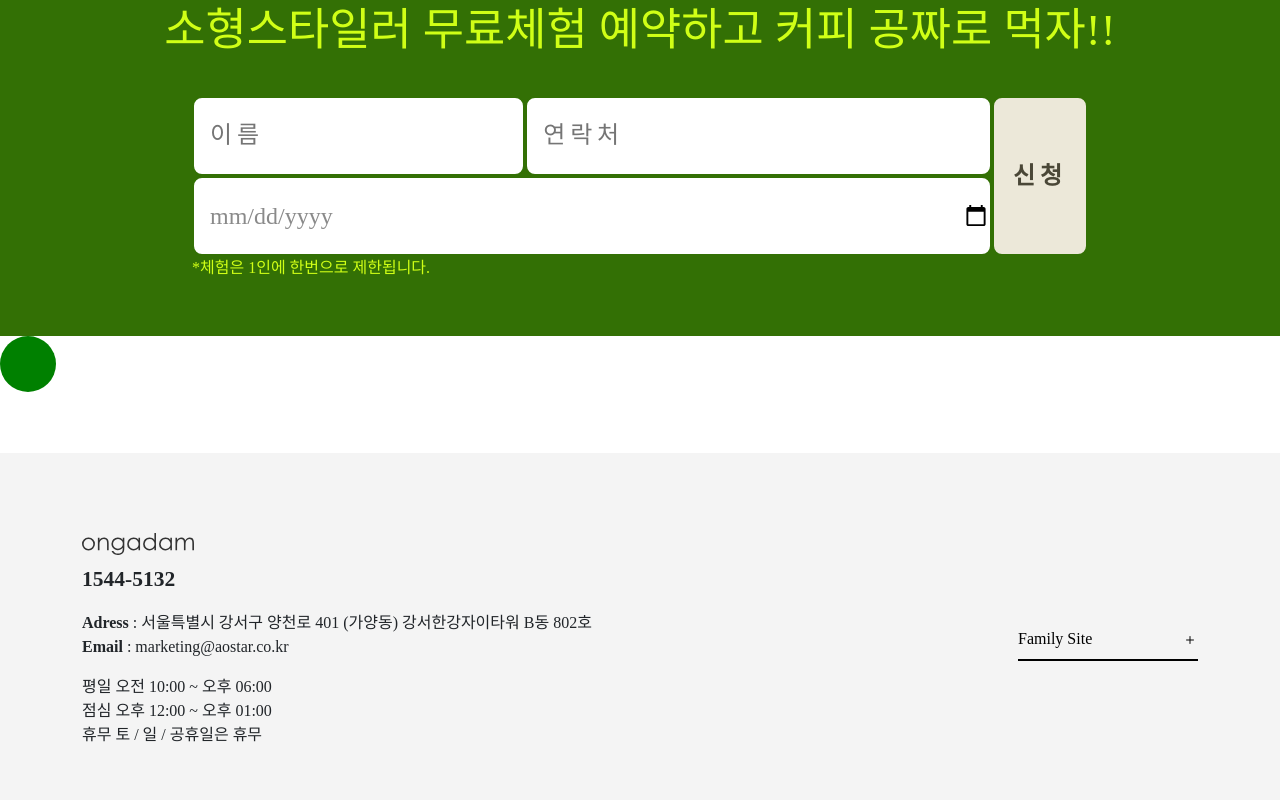
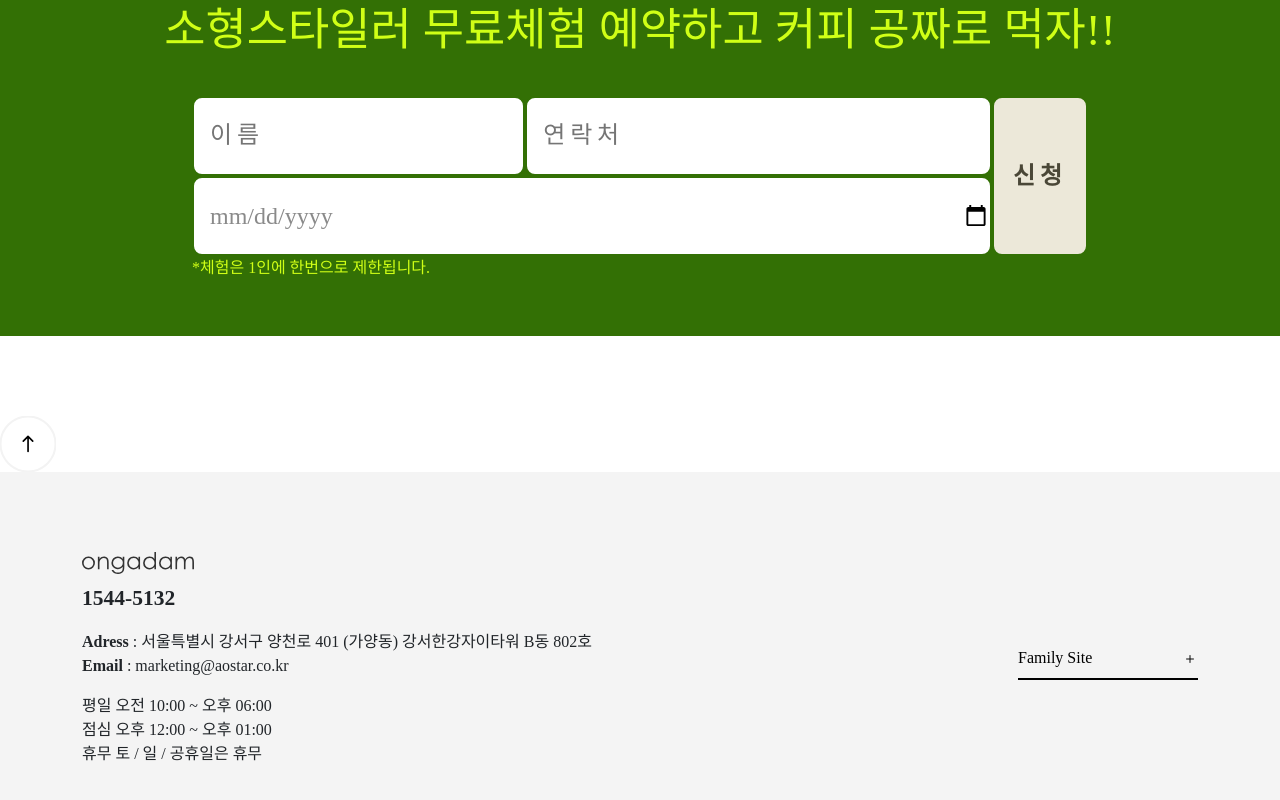
Before and after one commit to Sunjuhyeon/react_ongadam, a React (Create React App) app: page / in a window 1280 px wide. Shown: the part 5099-5899 px from the top of the page. Built offline with nearby package versions, Linux system fonts and the light colour scheme; a web font is replaced by a local one.

Commit message:
1. top버튼만 상단에서 안보이게 처리 2. form버튼 backgroundimg처리 3. form버튼 클릭 시 #form섹션으로 이동하도록 링크연동

```diff
--- a/src/buttonComponent/FormButton.js
+++ b/src/buttonComponent/FormButton.js
@@ -1,17 +1,14 @@
-import React from 'react'
+import React, { useRef } from 'react'
 import fbtn from '../scss/formbutton.module.css'
-import { useForm } from "react-hook-form";
+import Form from '../component/Form'
 
 function FormButton(props) {
-    const { register, handleSubmit, watch, formState: { errors } } = useForm();
-    const onSubmit = data => console.log(data);
-
-    console.log(watch("example"));
   return (
-    <div id={props.id}>
-        <button className={`${fbtn.button}`}>
-
-        </button>
+    <div>
+      <div id={props.id}>
+          <a href='#form' className={`${fbtn.formbutton} formbutton nav-link`}>
+          </a>
+      </div>
     </div>
   )
 }
--- a/src/scss/formbutton.module.css
+++ b/src/scss/formbutton.module.css
@@ -1,7 +1,6 @@
-.button{
-    width: 56px;
-    height: 56px;
+.formbutton{
+    width: 80px;
+    height: 80px;
     border-radius: 50%;
     border: 0;
-    background-color: green;
 }
--- a/src/scss/topbutton.module.css
+++ b/src/scss/topbutton.module.css
@@ -14,12 +14,6 @@
     cursor: pointer;
 }
 
-.topButton {
-    transition: 0.5s;
-    opacity: 0;
-    visibility: hidden;
-}
-
 .topButtonsvg {
     width: 56px;
     height: 56px;
```
